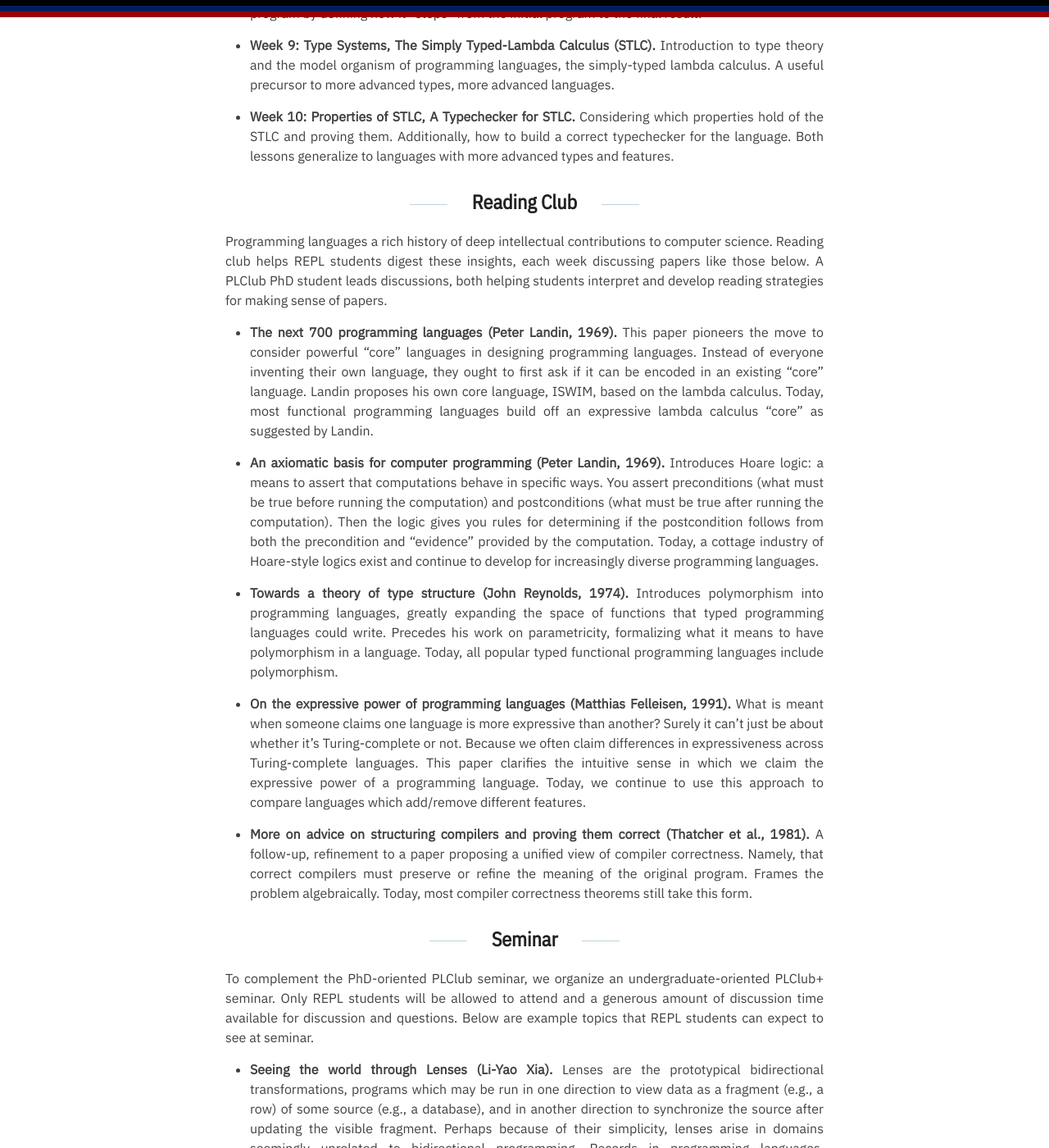
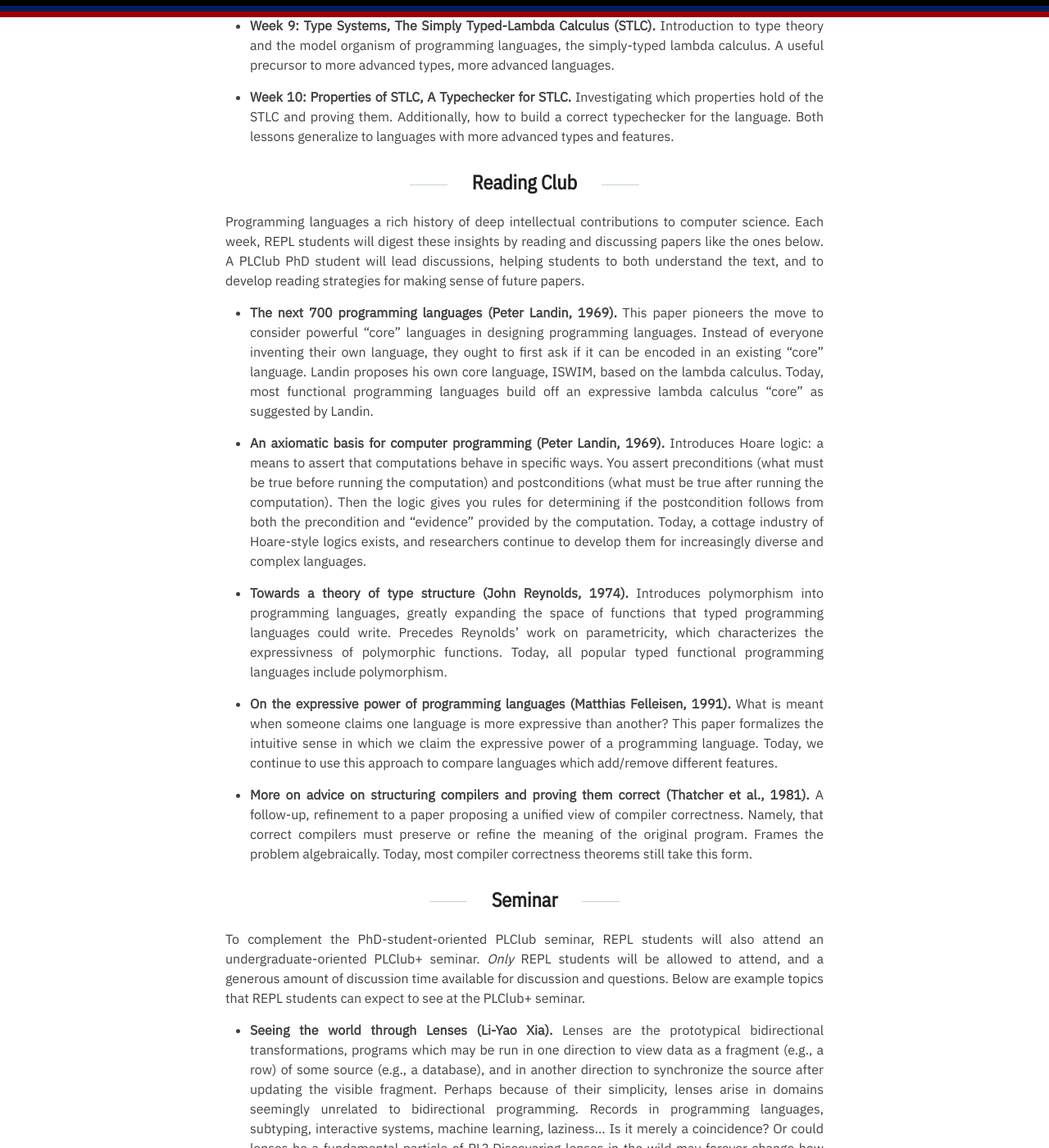
Before and after one commit to penn-repl/apply, a Jekyll site: the page built from _pages/plclub+.md, in a window 1280 px wide and 1400 px high, scrolled down 2097 px. Shown: the whole window at 82% size. Built offline with Jekyll 4.4.1, drawn with Linux system fonts in a browser that asks for light colours; some of the changed text lies outside the part shown.

Commit message:
some more tweaks

```diff
--- a/_pages/plclub+.md
+++ b/_pages/plclub+.md
@@ -35,11 +35,15 @@ synopses of topics we cover.
 
 - **Week 3: More Basic Tactics, Logic in Coq.** Introduces more proof techniques, called tactics, to help you write proofs in Coq. Exercises these proof skills by proving logical propositions involving conjunction, disjunction, negation, and more.
 
-- **Week 4: Inductively Defined Propositions, Total and Partial Maps.** To write more interesting propositions, we often use inductively defined propositions. For example, whether a natural number is even can be defined as an inductive proposition. These sections demonstrate how to construct and prove correct propositions involving inductively defined propositions and total/partial maps.
+- **Week 4: Inductively Defined Propositions, Total and Partial Maps.** These sections demonstrate how to construct and prove theorems involving inductively defined propositions, which are a much broader class of propositions than the ones to this point.
+As a case study using the tools learned so far, this section also investigates the theory of total/partial maps.
 
-- **Week 5: The Curry-Howard Correspondence, Induction Principles.** These sections zoom out. Both illuminate details that were somewhat implicit up to this point. The Curry-Howard correspondence relates programming and proving in a deep way. Induction principles let us prove things about inductive data like lists and trees.
+- **Week 5: The Curry-Howard Correspondence, Induction Principles.** These sections zoom out and illuminate details that were somewhat
+implicit up to this point. The Curry-Howard correspondence relates programming and proving in a deep way, while induction principles let us
+prove things about inductive data like lists and trees.
 
-- **Week 6: Properties of Relations, Simple Imperative Programs.** Constructing and proving properties of relations. Applying all the techniques up to this point to construct and reason about simple imperative programs.
+- **Week 6: Properties of Relations, Simple Imperative Programs.** In this section, we begin by investigating properties of relations.
+Applying all the techniques up to this point to construct and reason about simple imperative programs.
 
 #### <a href="https://softwarefoundations.cis.upenn.edu/plf-current/index.html">Volume 2: Programming Language Foundations</a>
 
@@ -49,27 +53,31 @@ synopses of topics we cover.
 
 - **Week 9: Type Systems, The Simply Typed-Lambda Calculus (STLC).** Introduction to type theory and the model organism of programming languages, the simply-typed lambda calculus. A useful precursor to more advanced types, more advanced languages.
 
-- **Week 10: Properties of STLC, A Typechecker for STLC.** Considering which properties hold of the STLC and proving them. Additionally, how to build a correct typechecker for the language. Both lessons generalize to languages with more advanced types and features.
+- **Week 10: Properties of STLC, A Typechecker for STLC.** Investigating which properties hold of the STLC and proving them. Additionally, how to build a correct typechecker for the language. Both lessons generalize to languages with more advanced types and features.
 
 
 ## Reading Club
 
-Programming languages a rich history of deep intellectual contributions to computer science. Reading club helps REPL students digest these insights, each week discussing papers like those below. A PLClub PhD student leads discussions, both helping students interpret and develop reading strategies for making sense of papers.
+Programming languages a rich history of deep intellectual contributions to
+computer science. Each week, REPL students will digest these insights by reading
+and discussing papers like the ones below.  A PLClub PhD student will lead
+discussions, helping students to both understand the text, and to develop
+reading strategies for making sense of future papers.
 
 - **The next 700 programming languages (Peter Landin, 1969).** This paper pioneers the move to consider powerful “core” languages in designing programming languages. Instead of everyone inventing their own language, they ought to first ask if it can be encoded in an existing “core” language. Landin proposes his own core language, ISWIM, based on the lambda calculus. Today, most functional programming languages build off an expressive lambda calculus “core” as suggested by Landin.
 
-- **An axiomatic basis for computer programming (Peter Landin, 1969).** Introduces Hoare logic: a means to assert that computations behave in specific ways. You assert preconditions (what must be true before running the computation) and postconditions (what must be true after running the computation). Then the logic gives you rules for determining if the postcondition follows from both the precondition and “evidence” provided by the computation. Today, a cottage industry of Hoare-style logics exist and continue to develop for increasingly diverse programming languages.
+- **An axiomatic basis for computer programming (Peter Landin, 1969).** Introduces Hoare logic: a means to assert that computations behave in specific ways. You assert preconditions (what must be true before running the computation) and postconditions (what must be true after running the computation). Then the logic gives you rules for determining if the postcondition follows from both the precondition and “evidence” provided by the computation. Today, a cottage industry of Hoare-style logics exists, and researchers continue to develop them for increasingly diverse and complex languages.
 
-- **Towards a theory of type structure (John Reynolds, 1974).** Introduces polymorphism into programming languages, greatly expanding the space of functions that typed programming languages could write. Precedes his work on parametricity, formalizing what it means to have polymorphism in a language. Today, all popular typed functional programming languages include polymorphism.
+- **Towards a theory of type structure (John Reynolds, 1974).** Introduces polymorphism into programming languages, greatly expanding the space of functions that typed programming languages could write. Precedes Reynolds' work on parametricity, which characterizes the expressivness of polymorphic functions. Today, all popular typed functional programming languages include polymorphism.
 
-- **On the expressive power of programming languages (Matthias Felleisen, 1991).** What is meant when someone claims one language is more expressive than another? Surely it can’t just be about whether it’s Turing-complete or not. Because we often claim differences in expressiveness across Turing-complete languages. This paper clarifies the intuitive sense in which we claim the expressive power of a programming language. Today, we continue to use this approach to compare languages which add/remove different features.
+- **On the expressive power of programming languages (Matthias Felleisen, 1991).** What is meant when someone claims one language is more expressive than another? This paper formalizes the intuitive sense in which we claim the expressive power of a programming language. Today, we continue to use this approach to compare languages which add/remove different features.
 
 - **More on advice on structuring compilers and proving them correct (Thatcher et al., 1981).** A follow-up, refinement to a paper proposing a unified view of compiler correctness. Namely, that correct compilers must preserve or refine the meaning of the original program. Frames the problem algebraically. Today, most compiler correctness theorems still take this form.
 
 
 ## Seminar
 
-To complement the PhD-oriented PLClub seminar, we organize an undergraduate-oriented PLClub+ seminar. Only REPL students will be allowed to attend and a generous amount of discussion time available for discussion and questions. Below are example topics that REPL students can expect to see at seminar.
+To complement the PhD-student-oriented PLClub seminar, REPL students will also attend an undergraduate-oriented PLClub+ seminar. *Only* REPL students will be allowed to attend, and a generous amount of discussion time available for discussion and questions. Below are example topics that REPL students can expect to see at the PLClub+ seminar.
 
 - **Seeing the world through Lenses (Li-Yao Xia).** Lenses are the prototypical bidirectional transformations, programs which may be run in one direction to view data as a fragment (e.g., a row) of some source (e.g., a database), and in another direction to synchronize the source after updating the visible fragment. Perhaps because of their simplicity, lenses arise in domains seemingly unrelated to bidirectional programming. Records in programming languages, subtyping, interactive systems, machine learning, laziness... Is it merely a coincidence? Or could lenses be a fundamental particle of PL? Discovering lenses in the wild may forever change how you see the world.
 
```
